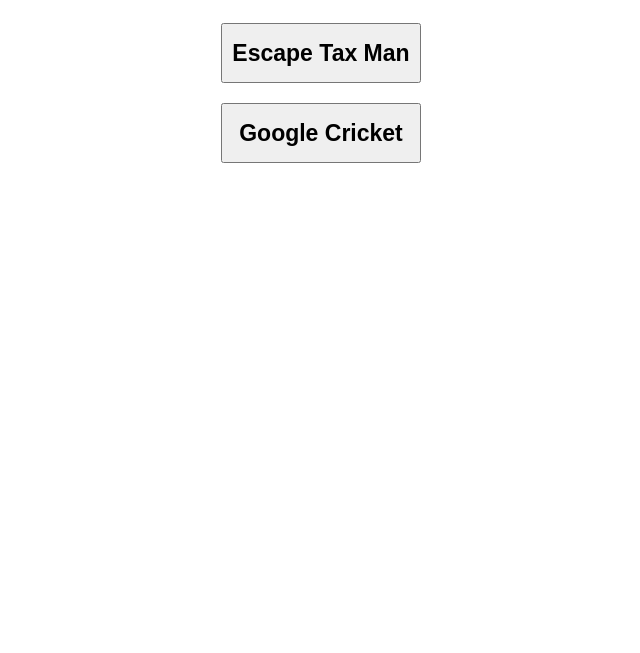
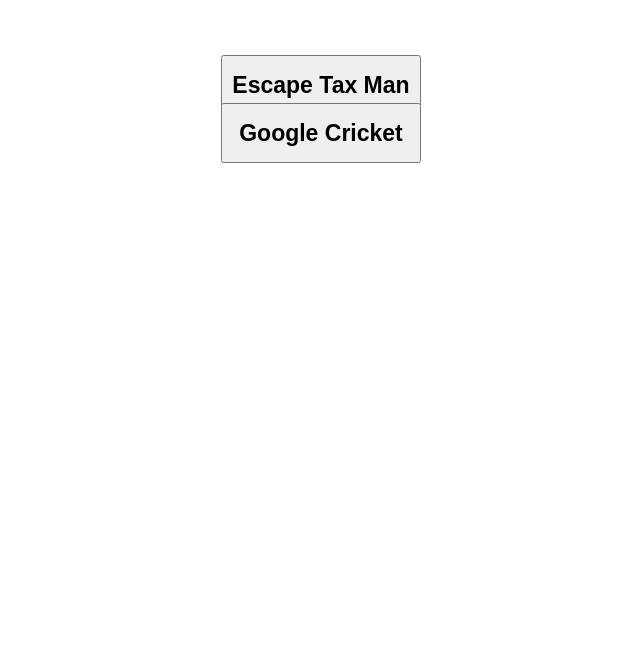
Before and after one commit to ChingBillingBingChilling/ChingBillingBingChilling.github.io, a plain HTML site: page index.html in a window 1280 px wide. Shown: the part 147-800 px from the top of the page, without its empty margins (319-959 px from the left). Drawn offline with Linux system fonts and the light colour scheme.

Commit message:
Update Style.css

```diff
--- a/Style.css
+++ b/Style.css
@@ -1,6 +1,6 @@
 #B1{
     position: absolute;
-    top: 25%;
+    top: 29%;
     left: 50%;
     transform: translate(-50%, -50%);
 
```
